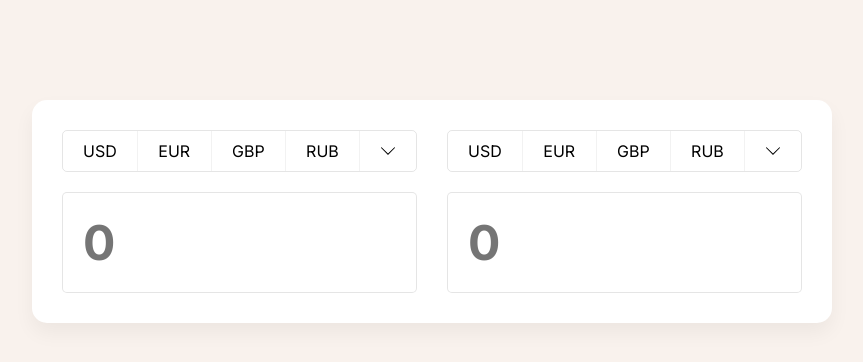
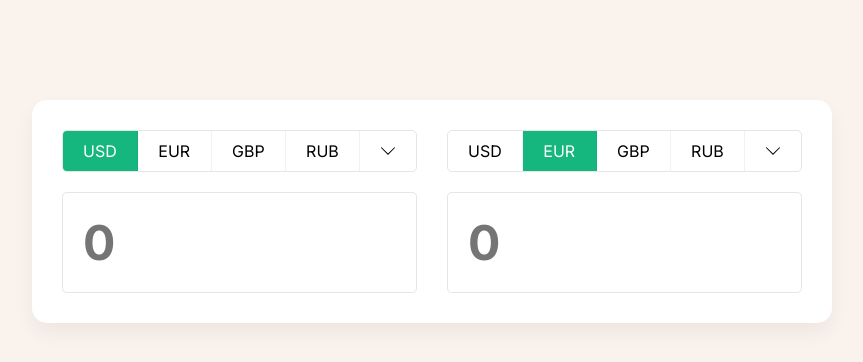
Before and after one commit to Dmitry27Zh/react-currency-converter, a React (Create React App) app: page / in a window 1280 px wide. Shown: the top 362 px of the page, without its empty margins (208-1071 px from the left). Built offline with nearby package versions, Linux system fonts and the light colour scheme.

Commit message:
Add currency state

```diff
--- a/src/App.jsx
+++ b/src/App.jsx
@@ -1,11 +1,15 @@
+import { useState } from 'react'
 import './App.css'
 import Block from './Block'
 
 function App() {
+  const [currencyFrom, setCurrencyFrom] = useState('USD')
+  const [currencyTo, setCurrencyTo] = useState('EUR')
+
   return (
     <div className="App">
-      <Block />
-      <Block />
+      <Block currency={currencyFrom} onCurrencyChange={setCurrencyFrom} />
+      <Block currency={currencyTo} onCurrencyChange={setCurrencyTo} />
     </div>
   )
 }
--- a/src/Block.jsx
+++ b/src/Block.jsx
@@ -1,11 +1,13 @@
 const defaultCurrencies = ['USD', 'EUR', 'GBP', 'RUB']
 
-const block = () => {
+const block = ({ currency, onCurrencyChange }) => {
   return (
     <div className="block">
       <ul className="currencies">
         {defaultCurrencies.map((cur) => (
-          <li key={cur}>{cur}</li>
+          <li className={currency === cur ? 'active' : ''} key={cur} onClick={() => onCurrencyChange(cur)}>
+            {cur}
+          </li>
         ))}
         <li>
           <svg height="50px" viewBox="0 0 50 50" width="50px">
```
